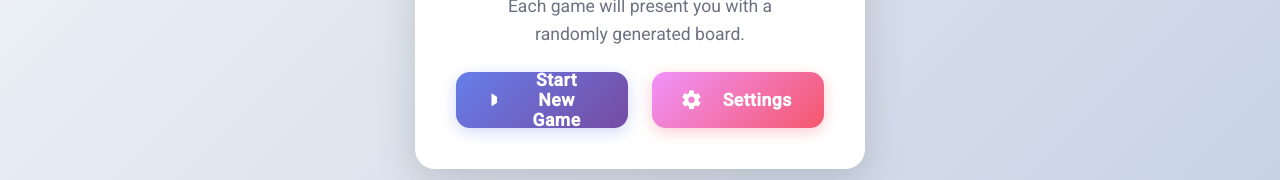
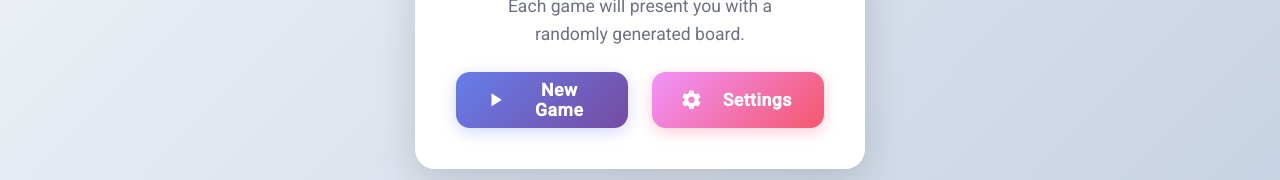
Before and after one commit to ayoubachak/sodoku, an Angular app: page /menu in a window 1280 px wide. Shown: the part 432-612 px from the top of the page. Built offline with nearby package versions, Linux system fonts and the light colour scheme.

Commit message:
feat: Add snackbar notifications for incorrect number input in game component

```diff
--- a/src/app/components/game/game.component.ts
+++ b/src/app/components/game/game.component.ts
@@ -4,6 +4,7 @@ import { Router } from '@angular/router';
 import { MatButtonModule } from '@angular/material/button';
 import { MatIconModule } from '@angular/material/icon';
 import { MatTooltipModule } from '@angular/material/tooltip';
+import { MatSnackBar, MatSnackBarModule } from '@angular/material/snack-bar';
 import { CellComponent } from '../cell/cell.component';
 import { SudokuService, SudokuBoard } from '../../services/sudoku.service';
 import { LocalSudokuGeneratorService } from '../../services/local-sudoku-generator.service';
@@ -11,7 +12,7 @@ import { LocalSudokuGeneratorService } from '../../services/local-sudoku-generat
 @Component({
   selector: 'app-game',
   standalone: true,
-  imports: [CommonModule, MatButtonModule, MatIconModule, MatTooltipModule, CellComponent],
+  imports: [CommonModule, MatButtonModule, MatIconModule, MatTooltipModule, MatSnackBarModule, CellComponent],
   templateUrl: './game.component.html',
   styleUrl: './game.component.css'
 })
@@ -37,7 +38,8 @@ export class GameComponent implements OnInit, OnDestroy {
   constructor(
     private readonly router: Router,
     private readonly sudokuService: SudokuService,
-    private readonly localGenerator: LocalSudokuGeneratorService
+    private readonly localGenerator: LocalSudokuGeneratorService,
+    private _snackBar: MatSnackBar
   ) {
     // Initialize notes array
     this.initializeNotes();
@@ -206,6 +208,9 @@ export class GameComponent implements OnInit, OnDestroy {
         // Increment mistakes counter
         this.mistakes++;
         console.log('Incorrect number!');
+        this._snackBar.open('Incorrect number!', 'Close', {
+          duration: 2000,
+        });
 
         if (this.mistakes >= 3) {
           console.log('Game over! Too many mistakes.');
--- a/src/app/components/menu/menu.component.html
+++ b/src/app/components/menu/menu.component.html
@@ -14,7 +14,7 @@
     <mat-card-actions>
       <button mat-raised-button color="primary" class="primary-btn" (click)="startGame()">
         <mat-icon>play_arrow</mat-icon>
-        Start New Game
+        New Game
       </button>
       <button mat-raised-button color="accent" class="secondary-btn" (click)="goToSettings()">
         <mat-icon>settings</mat-icon>
```
